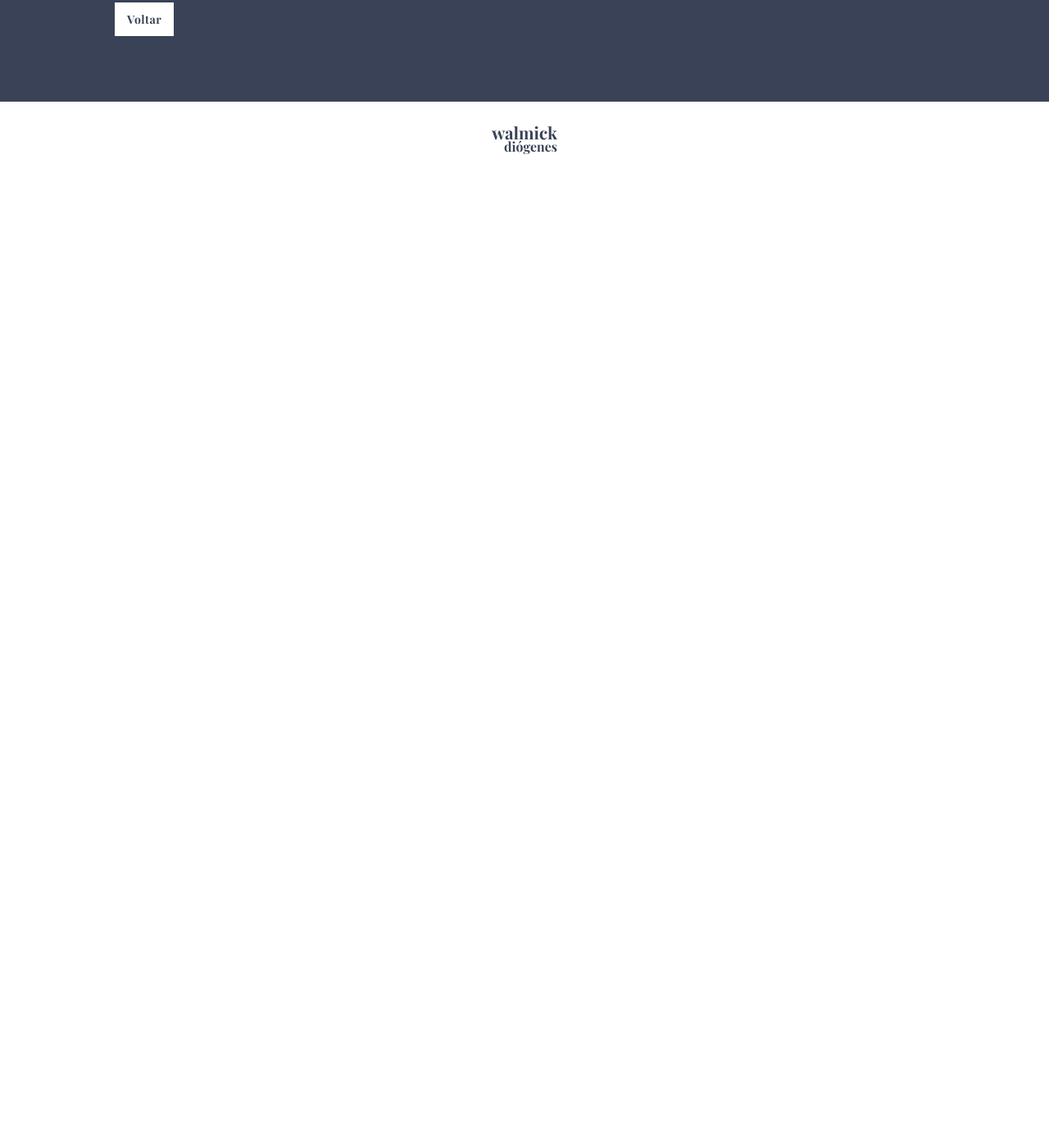
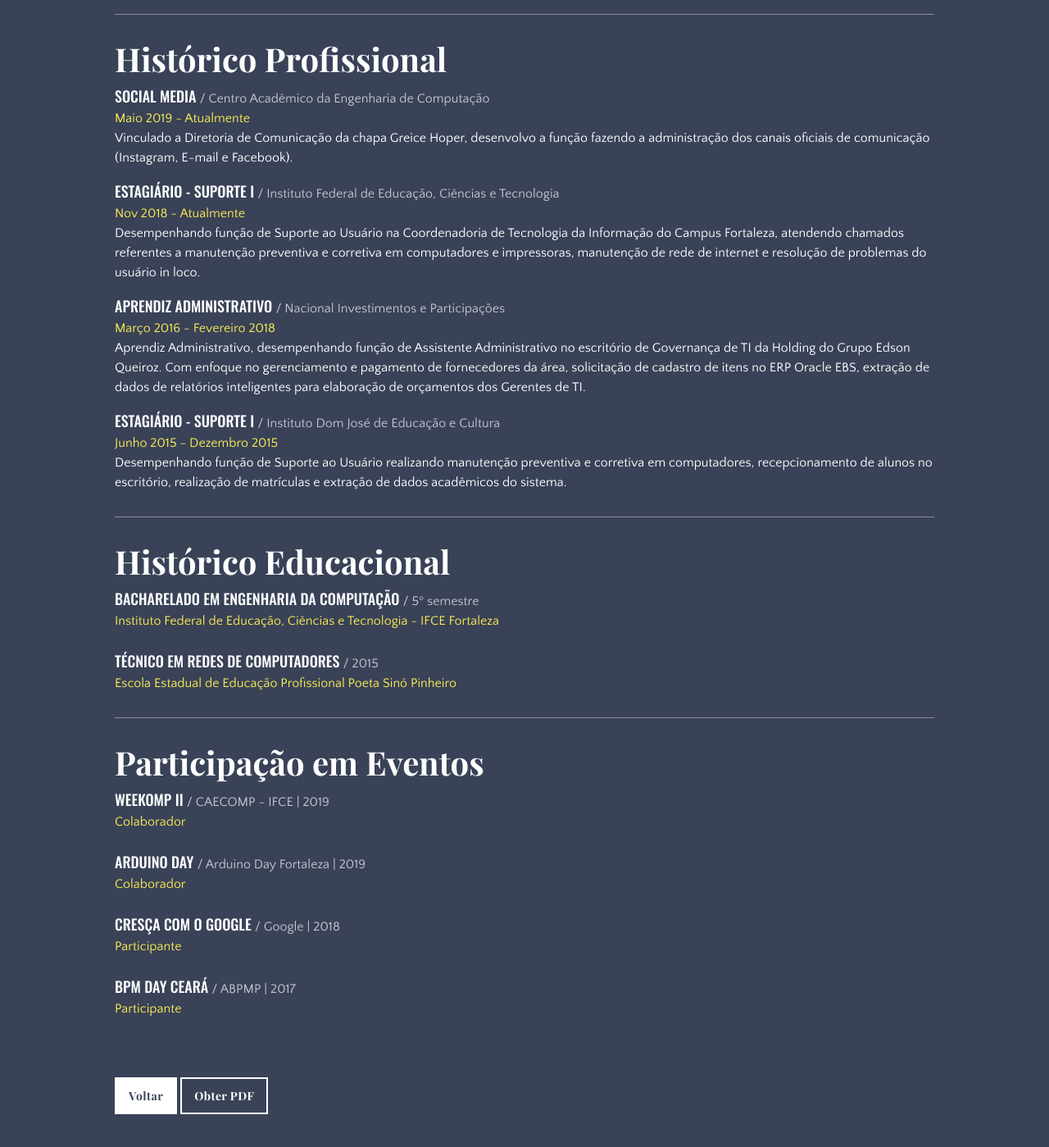
Before and after one commit to walmickdiogenes/portfolio, a plain HTML site: page ler-mais.html in a window 1280 px wide. Shown: the part 501-1900 px from the top of the page at 82% size. Before the commit the page ends 800 px from the top, so only its background shows below. Drawn offline with nearby package versions, Linux system fonts and the light colour scheme; a web font is replaced by a local one.

Commit message:
terminei?

```diff
--- a/css/style.css
+++ b/css/style.css
@@ -168,10 +168,26 @@ a.button-lermais {
   font-weight: bold;
   display: inline-block;
   letter-spacing: 0.5px;
+  border: 2px solid white;
   background-color: white;
   color: #394257;
   padding: 10px 15px;
   margin: 0;
+
+}
+
+a.button-obter {
+  margin: 20px;
+  font-size: 14px;
+  font-family: 'Playfair Display', serif;
+  font-weight: bold;
+  display: inline-block;
+  letter-spacing: 0.5px;
+  border: 2px solid white;
+  color: white;
+  padding: 10px 15px;
+  margin: 0;
+
 }
 
 a.arrow::after {
--- a/ler-mais.html
+++ b/ler-mais.html
@@ -12,6 +12,7 @@
     <link href="css/animate.css" rel="stylesheet">
     <link rel="icon" href="images/icone.png" type="image/x-icon">
     <script src="js/wow.js"></script>
+    <script src="js/jquery-3.4.1.min.js"></script>
     <script>new WOW().init();</script>
     <link href="https://fonts.googleapis.com/css?family=Oswald:500|Playfair+Display:400,400i,700|Quattrocento+Sans:400,700" rel="stylesheet">
     <script src="https://cdn.jsdelivr.net/npm/typed.js@2.0.9"></script>
@@ -19,18 +20,125 @@
 
   <body>
     <section class="hero blue">
-      <div class="content">
+      <div class="content work-exp">
         <h1>Sobre</h1>
-          <p>
-            Nasci e cresci em Jaguaribe, interior do Ceará forte na pecuária e conhecido pela fabricação de queijo coalho. Vim para a capital logo depois de terminar o ensino médio em uma escola estadual profissionalizante. Fiz o curso técnico em Redes de Computadores e me apaixonei pela área da informática em geral. Cheguei em Fortaleza ainda menor de idade, sem nenhuma experiência de vida, apenas com o sonho de ingressar no curso de Engenharia de Computação. Não passei na primeira tentativa e fiquei desestimulado, com vontade de voltar para o meu interior e continuar a vida por lá. Com o apoio da minha irmã, fiz o processo seletivo e entrei no programa Jovem Aprendiz na Holding do Grupo Edson Queiroz. Lá tive a chance de aprender princípios do mundo empresarial tais como: processos, prazos, trabalho em conjunto com outros setores e departamentos, liderar e ser liderado. Em paralelo, fazia cursinho pré-vestibular gratuito aos finais de semana ofertado voluntariamente pelos alunos da UFC. Após já ter cumprido 3/4 do contrato de aprendizagem, passei no curso que motivou a minha mudança: mesmo tendo perspectiva de ser efetivado no cargo administrativo que exercia, sentia  que precisava voltar a correr atrás do meu sonho e tentar me desenvolver profissionalmente.
-          </p>
-          <p>
-            Atualmente estou cursando o quinto semestre de Engenharia de Computação e sou bolsista na Coordenadoria de Tecnologia da Informação do Campus do IFCE de Fortaleza, onde desenvolvo o trabalho de suporte N3 em hardware. Sendo visto sempre apoiando os bolsistas nos mais diversos tipos de chamados, fui intitulado pela coordenação do departamento como líder de bolsistas do turno (que seria um subcoordenador), um trabalho a mais de gerenciamento e de alta responsabilidade, totalmente voluntário.
-          </p>
-          <div>
+        <p>Nasci e cresci em Jaguaribe, interior do Ceará forte na pecuária
+          e conhecido pela fabricação de queijo coalho. Vim para a capital
+          logo depois de terminar o ensino médio em uma escola estadual
+          profissionalizante. Fiz o curso técnico em Redes de Computadores e
+          me apaixonei pela área da informática em geral. Cheguei em Fortaleza
+          ainda menor de idade, sem nenhuma experiência de vida, apenas com o
+          sonho de ingressar no curso de Engenharia de Computação. Não passei na
+          primeira tentativa e fiquei desestimulado, com vontade de voltar para o meu
+          interior e continuar a vida por lá. Com o apoio da minha irmã, fiz o processo
+          seletivo e entrei no programa Jovem Aprendiz na Holding do Grupo Edson Queiroz.
+            Lá tive a chance de aprender princípios do mundo empresarial tais como:
+            processos, prazos, trabalho em conjunto com outros setores e departamentos,
+            liderar e ser liderado. Em paralelo, fazia cursinho pré-vestibular gratuito
+            aos finais de semana ofertado voluntariamente pelos alunos da UFC. Após já ter
+            cumprido 3/4 do contrato de aprendizagem, passei no curso que motivou a minha
+            mudança: mesmo tendo perspectiva de ser efetivado no cargo administrativo que exercia,
+            sentia  que precisava voltar a correr atrás do meu sonho e tentar me desenvolver profissionalmente.</p>
+        <p>Atualmente estou cursando o quinto semestre de Engenharia de Computação e sou
+            bolsista na Coordenadoria de Tecnologia da Informação do Campus do IFCE de Fortaleza,
+            onde desenvolvo o trabalho de suporte N3 em hardware. Sendo visto sempre apoiando os
+            bolsistas nos mais diversos tipos de chamados, fui intitulado pela coordenação do
+            departamento como líder de bolsistas do turno (que seria um subcoordenador), um trabalho
+            a mais de gerenciamento e de alta responsabilidade, totalmente voluntário. </p>
+
+        <hr class="white"/>
+
+        <h1>Histórico Profissional</h1>
+        <div class="title">
+          Social Media
+          <span class="company">/ Centro Acadêmico da Engenharia de Computação</span>
+        </div>
+          <div class="date">Maio 2019 - Atualmente</div>
+        <p>Vinculado a Diretoria de Comunicação da chapa Greice Hoper, desenvolvo a
+            função fazendo a administração dos canais oficiais de comunicação (Instagram, E-mail e Facebook).</p>
+
+        <div class="title">
+          Estagiário - Suporte I
+          <span class="company">/ Instituto Federal de Educação, Ciências e Tecnologia</span>
+        </div>
+        <div class="date">Nov 2018 - Atualmente</div>
+        <p>Desempenhando função de Suporte ao Usuário na Coordenadoria de Tecnologia da
+            Informação do Campus Fortaleza, atendendo chamados referentes a manutenção
+            preventiva e corretiva em computadores e impressoras, manutenção de rede de
+            internet e resolução de problemas do usuário in loco.</p>
+
+        <div class="title">
+          Aprendiz Administrativo
+          <span class="company">/ Nacional Investimentos e Participações</span>
+        </div>
+        <div class="date">Março 2016 - Fevereiro 2018</div>
+        <p>Aprendiz Administrativo, desempenhando função de Assistente Administrativo no
+            escritório de Governança de TI da Holding do Grupo Edson Queiroz. Com enfoque no
+            gerenciamento e pagamento de fornecedores da área, solicitação de cadastro de itens no
+            ERP Oracle EBS, extração de dados de relatórios inteligentes para elaboração de orçamentos dos Gerentes de TI.</p>
+
+        <div class="title">
+          Estagiário - Suporte I
+          <span class="company">/ Instituto Dom José de Educação e Cultura</span>
+        </div>
+        <div class="date">Junho 2015 - Dezembro 2015</div>
+        <p>Desempenhando função de Suporte ao Usuário realizando manutenção preventiva e
+            corretiva em computadores, recepcionamento de alunos no escritório, realização de
+            matrículas e extração de dados acadêmicos do sistema.</p>
+
+        <hr class="white"/>
+
+        <h1>Histórico Educacional</h1>
+        <div class="title">
+          Bacharelado em Engenharia da Computação
+          <span class="company">/ 5º semestre</span>
+        </div>
+        <div class="date">Instituto Federal de Educação, Ciências e Tecnologia - IFCE Fortaleza</div>
+        <br>
+        <div class="title">
+          Técnico em Redes de Computadores
+          <span class="company">/ 2015</span>
+        </div>
+        <div class="date">Escola Estadual de Educação Profissional Poeta Sinó Pinheiro</div>
+
+        <hr class="white"/>
+
+        <h1>Participação em Eventos</h1>
+        <div class="title">
+          Weekomp II
+          <span class="company">/ CAECOMP - IFCE | 2019</span>
+        </div>
+        <div class="date">Colaborador</div>
+        <br>
+
+        <div class="title">
+          Arduino Day
+          <span class="company">/ Arduino Day Fortaleza | 2019</span>
+        </div>
+        <div class="date">Colaborador</div>
+        <br>
+
+        <div class="title">
+          Cresça com o Google
+          <span class="company">/ Google | 2018</span>
+        </div>
+        <div class="date">Participante</div>
+        <br>
+
+        <div class="title">
+          BPM Day Ceará
+          <span class="company">/ ABPMP | 2017</span>
+        </div>
+        <div class="date">Participante</div>
+        <br><br><br>
+
+        <div>
             <a class="button-lermais" href="index.html">Voltar</a>
+            <a class="button-obter" href="mailto:walmick.diogenes@gmail.com">Obter PDF</a>
           </div>
-      </div>
+        </div>
+
+
     </section>
 
     <section class="footer">
@@ -38,6 +146,5 @@
         <img class="logo" src="images/logo-reduzida.svg" alt="WD">
       </div>
     </section>
-
   </body>
 </html>
```
Also changed, not shown: index.html (+21 -28 lines), js/script.js (deleted, +0 -7 lines).
